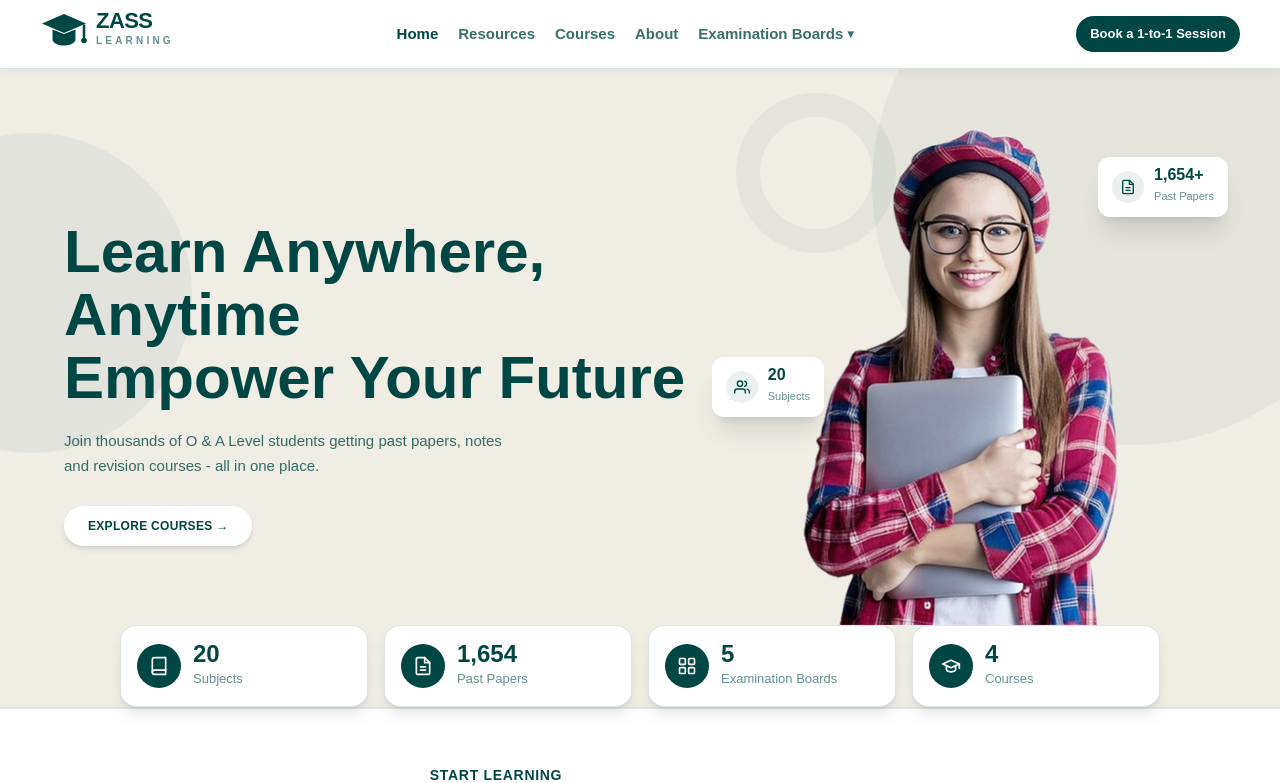
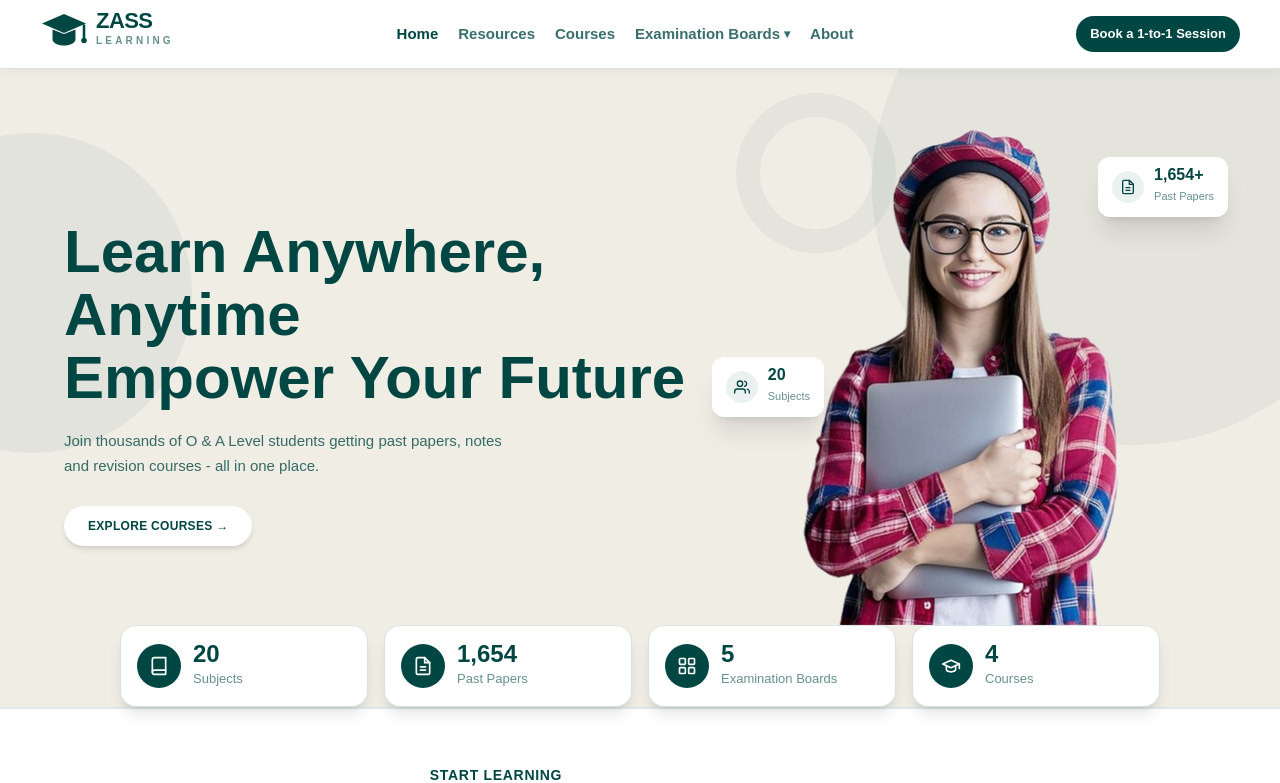
Before and after one commit to Hateem-Hussain-01/zass-education, a Next.js app: page / in a window 1280 px wide. Shown: the top 783 px of the page. Built offline with nearby package versions, Linux system fonts and the light colour scheme.

Commit message:
Navbar: move About tab to last position (Eman's request)

```diff
--- a/components/Navbar.tsx
+++ b/components/Navbar.tsx
@@ -10,8 +10,11 @@ const LINKS = [
   { href: "/", label: "Home" },
   { href: "/resources", label: "Resources" },
   { href: "/courses", label: "Courses" },
-  { href: "/about", label: "About" },
 ];
+
+/** About is rendered after the Examination Boards dropdown so it is the
+ *  last tab in the navbar (Eman, 22 Nov 2026). */
+const ABOUT = { href: "/about", label: "About" };
 
 /** Right-side actions. The admin portal is intentionally NOT linked here;
  *  it is reachable only via its direct /admin URL. */
@@ -82,6 +85,16 @@ export default function Navbar() {
               </div>
             </div>
           </div>
+          <Link
+            href={ABOUT.href}
+            className={
+              pathname === ABOUT.href
+                ? "text-[var(--zass-primary)]"
+                : "hover:text-[var(--zass-primary)]"
+            }
+          >
+            {ABOUT.label}
+          </Link>
         </div>
         <div className="hidden md:flex items-center gap-2 shrink-0">
           {ACTIONS.map((a) => (
@@ -112,6 +125,16 @@ export default function Navbar() {
         <Link href="/boards" className="whitespace-nowrap">
           Boards
         </Link>
+        <Link
+          href={ABOUT.href}
+          className={
+            pathname === ABOUT.href
+              ? "text-[var(--zass-primary)] whitespace-nowrap"
+              : "whitespace-nowrap"
+          }
+        >
+          {ABOUT.label}
+        </Link>
         <Link href="/book-session" className="whitespace-nowrap">
           Book a 1-to-1 Session
         </Link>
```
